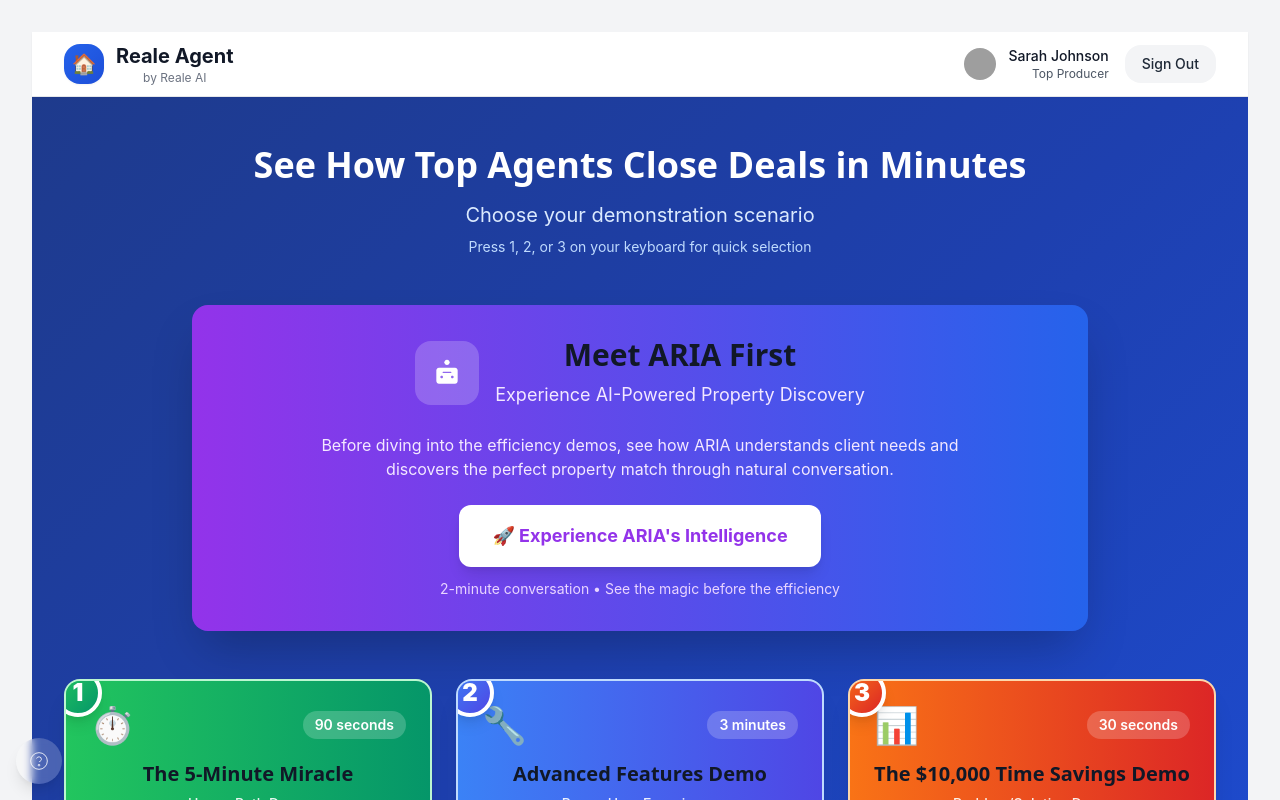
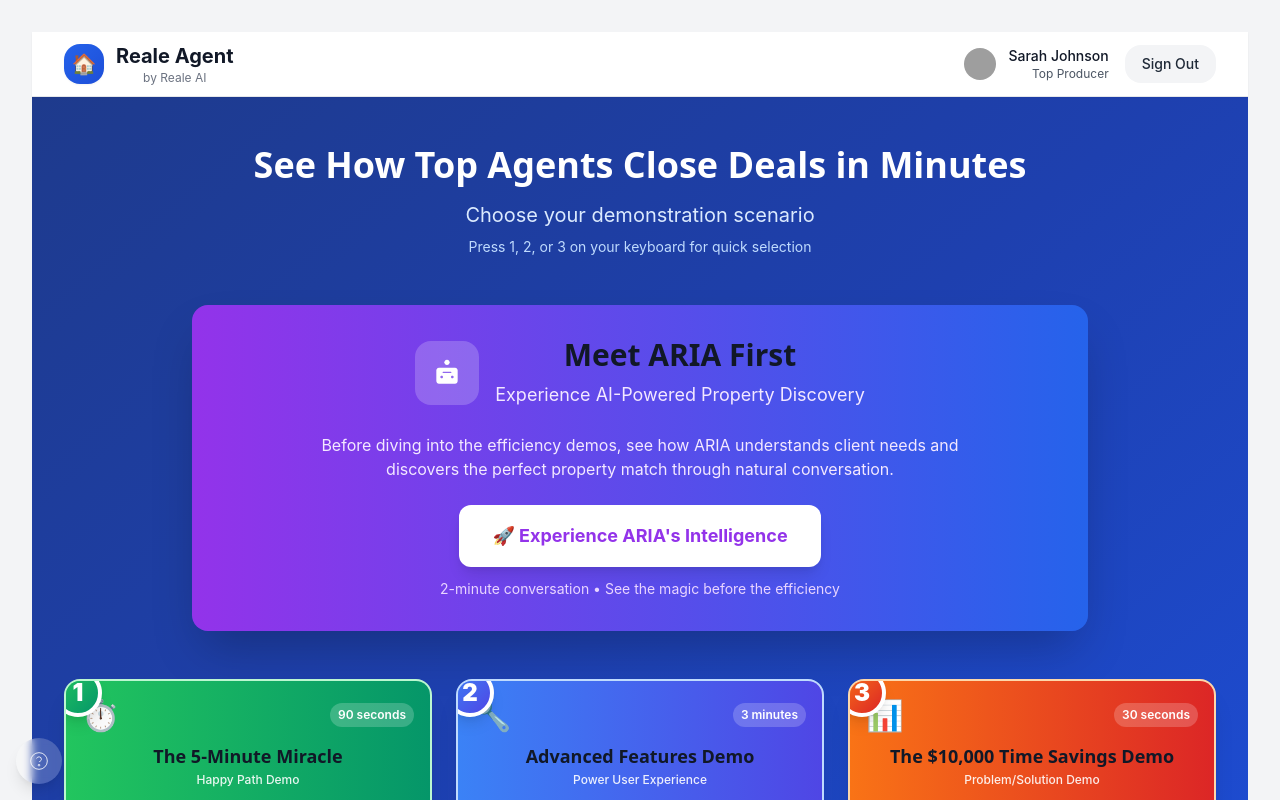
Before and after one commit to jvalenzano/real-estate-assistant, a React (Vite) app: page / in a window 1280 px wide. Both pictures are taken after a click on the button "Sign In to Reale Agent". Shown: the top 800 px of the page. Built offline with nearby package versions, Linux system fonts and the light colour scheme; grey boxes are pictures that could not be loaded.

Commit message:
fix: Optimize horizontal card layout - Fix card heights, reduce padding, improve content visibility and prevent overflow

```diff
--- a/src/components/WelcomeScreen.tsx
+++ b/src/components/WelcomeScreen.tsx
@@ -253,39 +253,39 @@ export const WelcomeScreen = ({ user, onScenarioSelect, onAIDiscovery, onLogout
               </div>
 
               {/* Card Header - Compact Horizontal Design */}
-              <div className={`bg-gradient-to-r ${scenario.color} p-6 text-white flex-shrink-0`}>
-                <div className="flex items-center justify-between mb-4">
-                  <div className="text-4xl">{scenario.icon}</div>
+              <div className={`bg-gradient-to-r ${scenario.color} p-4 text-white flex-shrink-0`}>
+                <div className="flex items-center justify-between mb-3">
+                  <div className="text-3xl">{scenario.icon}</div>
                   <div className="text-right">
-                    <div className="text-sm font-semibold bg-white/20 px-3 py-1 rounded-full">
+                    <div className="text-xs font-semibold bg-white/20 px-2 py-1 rounded-full">
                       {scenario.duration}
                     </div>
                   </div>
                 </div>
-                <h3 className="text-xl font-bold mb-2 leading-tight">{scenario.title}</h3>
-                <p className="text-sm opacity-90 font-medium">{scenario.subtitle}</p>
+                <h3 className="text-lg font-bold mb-1 leading-tight">{scenario.title}</h3>
+                <p className="text-xs opacity-90 font-medium">{scenario.subtitle}</p>
               </div>
 
               {/* Card Body - Optimized for Horizontal Scanning */}
-              <div className="p-6 flex-grow flex flex-col justify-between">
+              <div className="p-4 flex-grow flex flex-col justify-between">
                 <div>
-                  <p className="text-gray-700 mb-4 leading-relaxed text-sm">
+                  <p className="text-gray-700 mb-3 leading-relaxed text-xs">
                     {scenario.description}
                   </p>
                 </div>
 
-                <div className="space-y-3">
+                <div className="space-y-2">
                   {/* Action Button */}
                   <motion.button
                     whileHover={{ scale: 1.05 }}
                     whileTap={{ scale: 0.95 }}
-                    className={`w-full bg-gradient-to-r ${scenario.color} text-white py-3 rounded-lg font-semibold shadow-lg hover:shadow-xl transition-shadow`}
+                    className={`w-full bg-gradient-to-r ${scenario.color} text-white py-2 rounded-lg font-semibold shadow-lg hover:shadow-xl transition-shadow text-sm`}
                   >
                     Start {scenario.duration === '90 seconds' ? '90-Second' : scenario.duration === '3 minutes' ? '3-Minute' : '30-Second'} Demo
                   </motion.button>
 
                   {/* ROI Metrics Badge - Bottom Position */}
-                  <div className={`text-xs font-semibold text-center py-2 px-3 rounded-lg ${
+                  <div className={`text-xs font-semibold text-center py-1 px-2 rounded ${
                     scenario.id === 'happy-path' ? 'text-green-700 bg-green-100 border border-green-200' :
                     scenario.id === 'power-user' ? 'text-blue-700 bg-blue-100 border border-blue-200' :
                     'text-orange-700 bg-orange-100 border border-orange-200'
--- a/src/index.css
+++ b/src/index.css
@@ -317,24 +317,26 @@ code {
 
 /* FAANG-Inspired Horizontal Card Layout */
 .demo-card-horizontal {
-  min-height: 400px;
+  height: auto;
+  max-height: 500px;
   transition: all 0.3s ease;
 }
 
 .demo-card-horizontal:hover {
-  transform: translateY(-8px) scale(1.02);
-  box-shadow: 0 25px 50px -12px rgba(0, 0, 0, 0.25);
+  transform: translateY(-4px) scale(1.01);
+  box-shadow: 0 20px 40px -12px rgba(0, 0, 0, 0.25);
 }
 
 /* Responsive adjustments for horizontal layout */
 @media (max-width: 640px) {
   .demo-card-horizontal {
-    min-height: 350px;
+    max-height: none;
+    height: auto;
   }
 }
 
 @media (min-width: 1024px) {
   .demo-card-horizontal {
-    min-height: 450px;
+    max-height: 480px;
   }
 }
```
